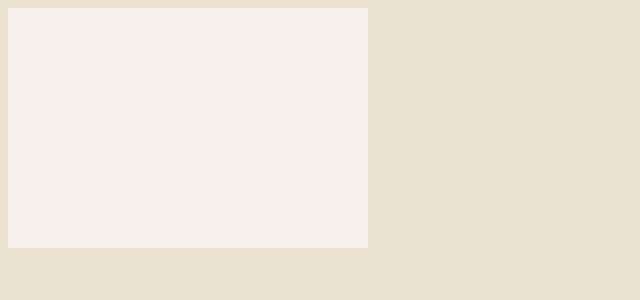
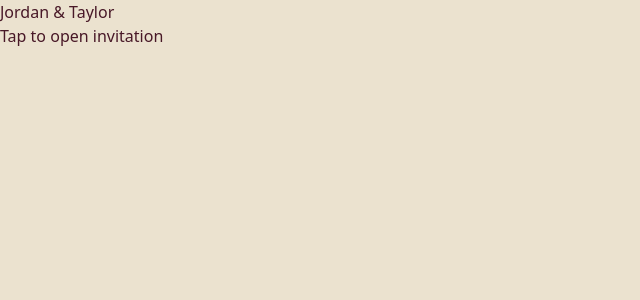
Before and after one commit to hubemichael95/wedding-invite, a Next.js app: page / in a window 1280 px wide. Shown: the top 300 px of the page, without its empty margins (0-640 px from the left). Built offline with nearby package versions, Linux system fonts and the light colour scheme.

Commit message:
Enable Tailwind

```diff
--- a/package.json
+++ b/package.json
@@ -18,9 +18,11 @@
     "@types/node": "^20",
     "@types/react": "^19",
     "@types/react-dom": "^19",
+    "autoprefixer": "^10.4.24",
     "eslint": "^9",
     "eslint-config-next": "16.1.6",
-    "tailwindcss": "^4",
+    "postcss": "^8.5.6",
+    "tailwindcss": "^3.4.19",
     "typescript": "^5"
   }
 }
--- /dev/null
+++ b/postcss.config.js
@@ -0,0 +1,6 @@
+module.exports = {
+  plugins: {
+    tailwindcss: {},
+    autoprefixer: {},
+  },
+}
--- /dev/null
+++ b/tailwind.config.js
@@ -0,0 +1,8 @@
+/** @type {import('tailwindcss').Config} */
+module.exports = {
+  content: [],
+  theme: {
+    extend: {},
+  },
+  plugins: [],
+}
```
Also changed, not shown: 1 other file (tests, documents, lock files or other folders).
